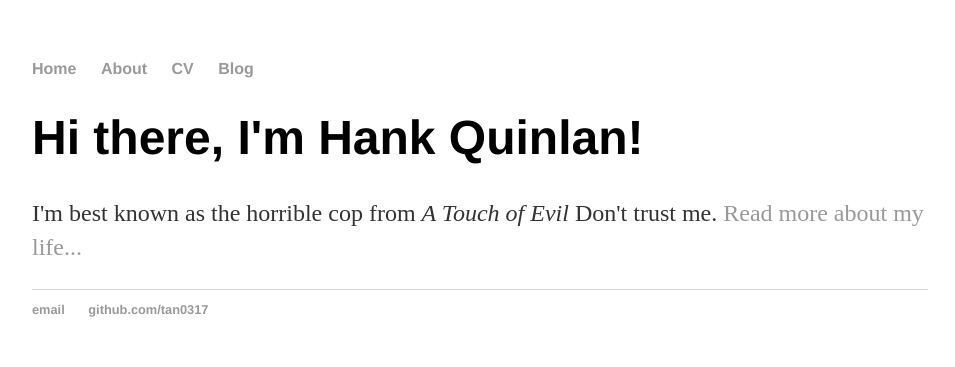
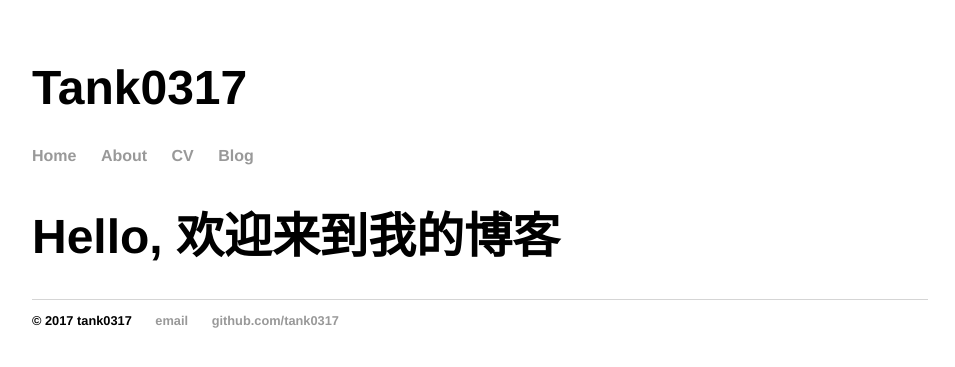
Before and after one commit to tank0317/tank0317.github.io, a Jekyll site: the page built from index.html, in a window 1280 px wide. Shown: the top 367 px of the page, without its empty margins (160-1115 px from the left). Built offline with Jekyll 4.4.1, drawn with Linux system fonts in a browser that asks for light colours.

Commit message:
update header and footer in default page

```diff
--- a/_layouts/default.html
+++ b/_layouts/default.html
@@ -8,6 +8,8 @@
 			<link rel="stylesheet" type="text/css" href="/css/syntax.css">
 		</head>
 		<body>
+			<header>
+				<h1>Tank0317</h1>
 				<nav>
 		    		<ul>
 		        		<li><a href="/">Home</a></li>
@@ -16,6 +18,7 @@
 		        		<li><a href="/blog">Blog</a></li>
 		    		</ul>
 				</nav>
+			</header>
 			<div class="container">
 
 			{{ content }}
@@ -23,8 +26,9 @@
 			</div><!-- /.container -->
 			<footer>
 	    		<ul>
+	    			<li> © 2017 tank0317 </li>
 	        		<li><a href="mailto:fengweiyao0317@hotmail.com">email</a></li>
-	        		<li><a href="https://github.com/tank0317">github.com/tan0317</a></li>
+	        		<li><a href="https://github.com/tank0317">github.com/tank0317</a></li>
 				</ul>
 			</footer>
 		</body>
--- a/css/syntax.css
+++ b/css/syntax.css
@@ -1,5 +1,3 @@
-.highlight-rouge table td { padding: 5px; }
-.highlight-rouge table pre { margin: 0;}
 pre[class='highlight'] {
   /*Sublime 2 background*/
   /* background-color:#272822; */
--- a/index.html
+++ b/index.html
@@ -4,6 +4,5 @@ title: Tank0317, 一个微不足道的蚂蚁
 ---
 
 <div class="blurb">
-	<h1>Hi there, I'm Hank Quinlan!</h1>
-	<p>I'm best known as the horrible cop from <em>A Touch of Evil</em> Don't trust me. <a href="/about">Read more about my life...</a></p>
+	<h1>Hello, 欢迎来到我的博客</h1>
 </div><!-- /.blurb -->
```
Lines whose indentation alone changed are shown as unchanged.
